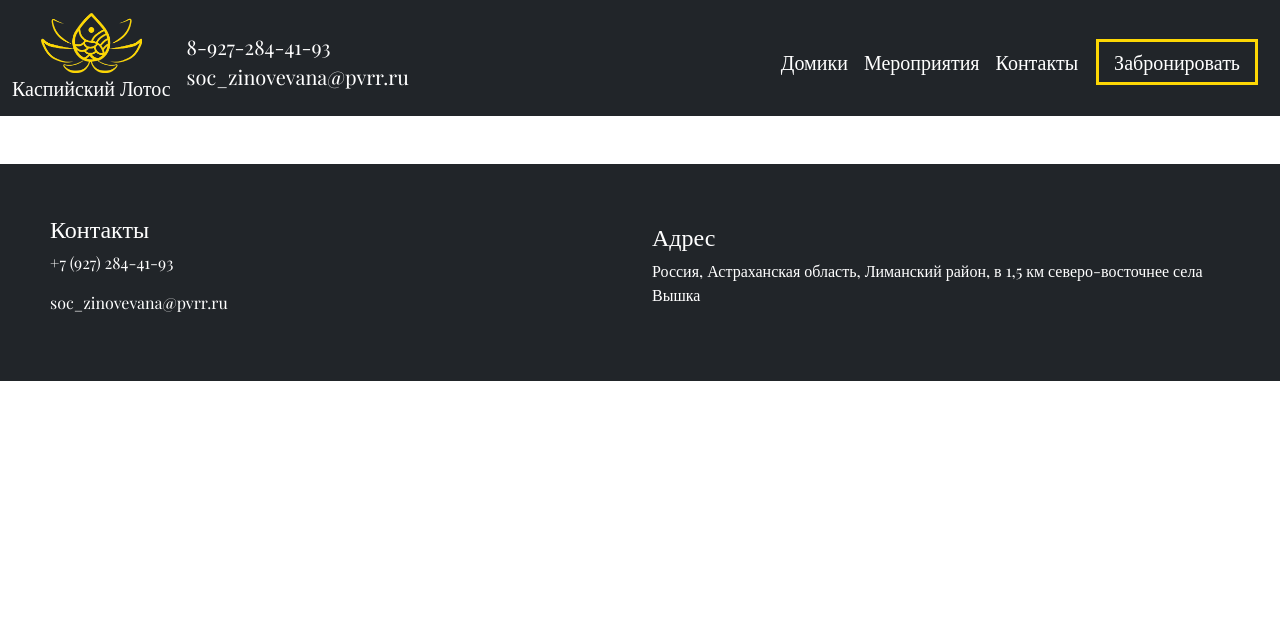
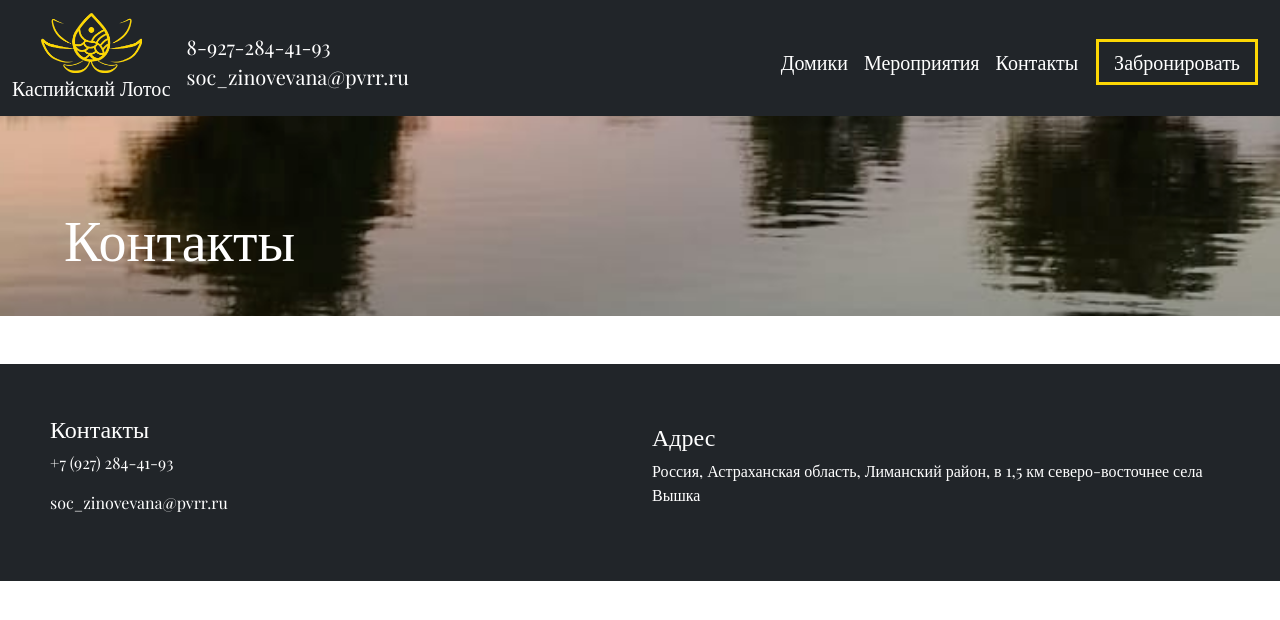
Before and after one commit to kidmustrun/volga-iron-hack2021, a Vue app: page /contacts in a window 1280 px wide. Shown: the top 620 px of the page. Built offline with nearby package versions, Linux system fonts and the light colour scheme.

Commit message:
title component and contacts page

```diff
--- /dev/null
+++ b/src/components/Title.vue
@@ -0,0 +1,28 @@
+<template>
+  <div
+    class="hero d-flex"
+    :style="{ backgroundImage: 'url(' + require('@/assets/' + image) + ')' }"
+  >
+    <span class="slogan">{{ title }}</span>
+  </div>
+</template>
+
+<script>
+export default {
+  name: "Title",
+  props: ['title', 'image'],
+};
+</script>
+<style scoped>
+.hero {
+    background: center;
+  background-size: cover;
+  height: 25vh;
+  color: white;
+}
+.slogan {
+  font-size: max(1.5em, min(3.5em, calc(100vw * 4 / 75)));
+  white-space: nowrap;
+  margin: 10vh 5vw;
+}
+</style>
--- a/src/main.js
+++ b/src/main.js
@@ -2,10 +2,13 @@ import Vue from 'vue'
 import App from './App.vue'
 import VueRouter from 'vue-router'
 import Home from './pages/Home.vue'
+import Contacts from './pages/Contacts.vue'
+
 Vue.use(VueRouter)
 Vue.config.productionTip = false
 const routes = [
   { path: '/', component: Home },
+  { path: '/contacts', component: Contacts },
 ]
 const router = new VueRouter({
   mode: "history",
--- /dev/null
+++ b/src/pages/Contacts.vue
@@ -0,0 +1,28 @@
+<template>
+  <div>
+
+    <Title title="Контакты" image="contacts_hero.png"/>
+
+  </div>
+</template>
+
+<script>
+
+import Title from "../components/Title.vue"
+export default {
+  name: "Home",
+  components: {
+    Title
+  },
+  props: ["title", "image"],
+};
+</script>
+
+<style>
+* {
+  margin: 0;
+  padding: 0;
+  box-sizing: border-box;
+  font-family: "Playfair Display", serif;
+}
+</style>
```
Also changed, not shown: src/assets/contacts_hero.png (added).
